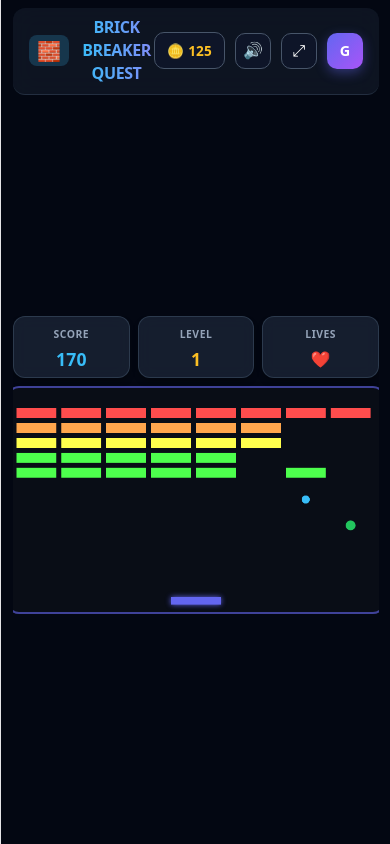
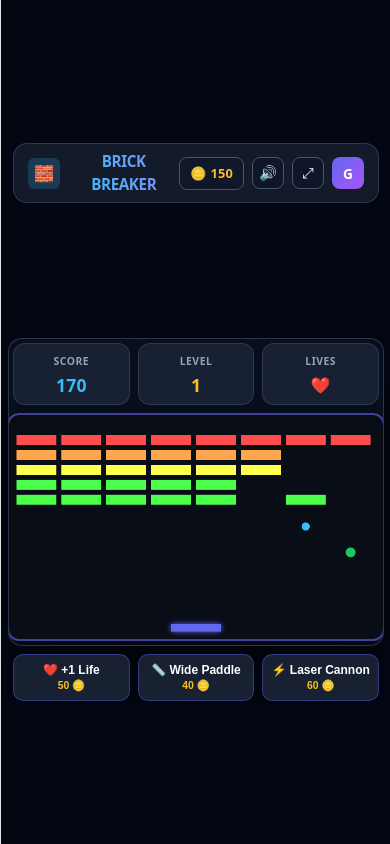
Before and after one commit to kiran28092003/brick-breaker-frontend, a React app: page / in a window 390 px wide. Built offline with nearby package versions, Linux system fonts and the light colour scheme; no server answers; the HTML template or start-up script is replaced by a standard one.

Commit message:
Add full booster inventory tray, currency system, and responsive full-screen layout

```diff
--- a/src/App.jsx
+++ b/src/App.jsx
@@ -9,9 +9,10 @@ export default function App() {
   const [levelCleared, setLevelCleared] = useState(false);
   const [currentLevel, setCurrentLevel] = useState(1);
   const [finalScore, setFinalScore] = useState(0);
-  const [coins, setCoins] = useState(125);
+  const [coins, setCoins] = useState(150); // Currency system
   const [soundEnabled, setSoundEnabled] = useState(true);
   const [gameKey, setGameKey] = useState(0);
+  const [activeBooster, setActiveBooster] = useState(null); // Booster inventory state
 
   const handleGameOver = (score) => {
     setFinalScore(score);
@@ -20,7 +21,7 @@ export default function App() {
 
   const handleLevelClear = (score) => {
     setFinalScore(score);
-    setCoins((c) => c + 25);
+    setCoins((c) => c + 25); // Reward coins on level clear
     setLevelCleared(true);
   };
 
@@ -48,13 +49,23 @@ export default function App() {
     }
   };
 
+  // Booster purchase/activation logic
+  const handleActivateBooster = (type, cost) => {
+    if (coins >= cost) {
+      setCoins((c) => c - cost);
+      setActiveBooster(type);
+    } else {
+      alert('Not enough coins!');
+    }
+  };
+
   return (
     <div style={appContainerStyle}>
-      {/* Full-width Immersive Navbar */}
+      {/* Advanced Top Navbar */}
       <header style={navBarStyle}>
         <div style={brandSectionStyle}>
           <div style={logoIconStyle}>🧱</div>
-          <span style={brandTitleStyle}>BRICK BREAKER QUEST</span>
+          <span style={brandTitleStyle}>BRICK BREAKER</span>
         </div>
 
         <div style={navUtilityGroupStyle}>
@@ -82,19 +93,44 @@ export default function App() {
         </div>
       </header>
 
-      {/* Full Screen Game Wrapper */}
+      {/* Main Game Wrapper */}
       <main style={gameWrapperStyle}>
         <div style={canvasContainerStyle}>
           <GameCanvas
             key={gameKey}
             level={currentLevel}
             soundEnabled={soundEnabled}
+            activeBooster={activeBooster}
+            onBoosterConsumed={() => setActiveBooster(null)}
             onGameOver={handleGameOver}
             onLevelClear={handleLevelClear}
             isPaused={gameOver || levelCleared}
           />
         </div>
 
+        {/* Power-Up Booster Tray (Benchmark Parity) */}
+        <div style={boosterTrayStyle}>
+          <button
+            onClick={() => handleActivateBooster('EXTRA_LIFE', 50)}
+            style={boosterButtonStyle}
+          >
+            ❤️ +1 Life <span style={costStyle}>50 🪙</span>
+          </button>
+          <button
+            onClick={() => handleActivateBooster('WIDE_PADDLE', 40)}
+            style={boosterButtonStyle}
+          >
+            📏 Wide Paddle <span style={costStyle}>40 🪙</span>
+          </button>
+          <button
+            onClick={() => handleActivateBooster('LASER', 60)}
+            style={boosterButtonStyle}
+          >
+            ⚡ Laser Cannon <span style={costStyle}>60 🪙</span>
+          </button>
+        </div>
+
+        {/* Game Over Modal */}
         {gameOver && (
           <GameOverModal
             score={finalScore}
@@ -102,6 +138,7 @@ export default function App() {
           />
         )}
 
+        {/* Level Clear Modal */}
         {levelCleared && (
           <LevelClearModal
             level={currentLevel}
@@ -123,43 +160,44 @@ const appContainerStyle = {
   display: 'flex',
   flexDirection: 'column',
   alignItems: 'center',
-  justifyContent: 'space-between',
+  justifyContent: 'space-evenly',
   color: '#fff',
   fontFamily: 'system-ui, -apple-system, BlinkMacSystemFont, "Segoe UI", Roboto, sans-serif',
   margin: 0,
   padding: '8px 12px',
   boxSizing: 'border-box',
-  overflow: 'hidden'
+  overflow: 'hidden' // Strict zero-overflow viewport containment
 };
 
 const navBarStyle = {
   width: '100%',
+  maxWidth: '750px',
   display: 'flex',
   justifyContent: 'space-between',
   alignItems: 'center',
-  background: 'rgba(30, 41, 59, 0.4)',
+  background: 'rgba(30, 41, 59, 0.6)',
   backdropFilter: 'blur(12px)',
-  borderBottom: '1px solid rgba(51, 65, 85, 0.6)',
-  borderRadius: '12px',
-  padding: '8px 16px',
+  border: '1px solid rgba(51, 65, 85, 0.8)',
+  borderRadius: '14px',
+  padding: '6px 14px',
   boxSizing: 'border-box'
 };
 
 const brandSectionStyle = {
   display: 'flex',
   alignItems: 'center',
-  gap: '10px'
+  gap: '8px'
 };
 
 const logoIconStyle = {
-  fontSize: '1.2rem',
+  fontSize: '1rem',
   background: 'rgba(56, 189, 248, 0.2)',
-  padding: '4px 8px',
-  borderRadius: '8px'
+  padding: '4px 6px',
+  borderRadius: '6px'
 };
 
 const brandTitleStyle = {
-  fontSize: '1rem',
+  fontSize: '0.95rem',
   fontWeight: '800',
   letterSpacing: '-0.025em',
   background: 'linear-gradient(to right, #38bdf8, #818cf8)',
@@ -170,15 +208,15 @@ const brandTitleStyle = {
 const navUtilityGroupStyle = {
   display: 'flex',
   alignItems: 'center',
-  gap: '10px'
+  gap: '8px'
 };
 
 const badgeStyle = {
   background: 'rgba(15, 23, 42, 0.8)',
   border: '1px solid #475569',
-  borderRadius: '10px',
-  padding: '6px 12px',
-  fontSize: '0.85rem',
+  borderRadius: '8px',
+  padding: '4px 10px',
+  fontSize: '0.8rem',
   fontWeight: '700',
   display: 'flex',
   alignItems: 'center'
@@ -187,38 +225,38 @@ const badgeStyle = {
 const iconButtonStyle = {
   background: 'rgba(15, 23, 42, 0.8)',
   border: '1px solid #475569',
-  borderRadius: '10px',
-  width: '36px',
-  height: '36px',
+  borderRadius: '8px',
+  width: '32px',
+  height: '32px',
   display: 'flex',
   justifyContent: 'center',
   alignItems: 'center',
   color: '#fff',
   cursor: 'pointer',
-  fontSize: '1rem'
+  fontSize: '0.9rem'
 };
 
 const userAvatarStyle = {
   background: 'linear-gradient(135deg, #6366f1 0%, #a855f7 100%)',
-  borderRadius: '10px',
-  width: '36px',
-  height: '36px',
+  borderRadius: '8px',
+  width: '32px',
+  height: '32px',
   display: 'flex',
   justifyContent: 'center',
   alignItems: 'center',
   fontWeight: 'bold',
-  fontSize: '0.9rem',
-  boxShadow: '0 4px 12px rgba(99, 102, 241, 0.4)'
+  fontSize: '0.85rem'
 };
 
 const gameWrapperStyle = {
   position: 'relative',
   width: '100%',
+  maxWidth: '750px',
   display: 'flex',
   flexDirection: 'column',
   alignItems: 'center',
   justifyContent: 'center',
-  flex: 1
+  gap: '8px'
 };
 
 const canvasContainerStyle = {
@@ -226,6 +264,41 @@ const canvasContainerStyle = {
   display: 'flex',
   justifyContent: 'center',
   alignItems: 'center',
-  background: 'transparent', // Fullscreen immersion without card box background
-  overflow: 'hidden'
+  background: 'rgba(15, 23, 42, 0.6)',
+  backdropFilter: 'blur(12px)',
+  border: '1px solid rgba(51, 65, 85, 0.8)',
+  borderRadius: '14px',
+  boxShadow: '0 20px 40px -12px rgba(0, 0, 0, 0.7)',
+  overflow: 'hidden',
+  padding: '4px'
 };
+
+const boosterTrayStyle = {
+  display: 'flex',
+  justifyContent: 'space-between',
+  width: '100%',
+  gap: '8px'
+};
+
+const boosterButtonStyle = {
+  flex: 1,
+  background: 'rgba(30, 41, 59, 0.8)',
+  border: '1px solid rgba(99, 102, 241, 0.4)',
+  borderRadius: '10px',
+  padding: '8px',
+  color: '#fff',
+  fontSize: '0.75rem',
+  fontWeight: '700',
+  cursor: 'pointer',
+  display: 'flex',
+  flexDirection: 'column',
+  alignItems: 'center',
+  gap: '2px',
+  backdropFilter: 'blur(8px)',
+  boxShadow: '0 4px 6px rgba(0,0,0,0.2)'
+};
+
+const costStyle = {
+  fontSize: '0.65rem',
+  color: '#fbbf24'
+};
--- a/src/components/GameCanvas.jsx
+++ b/src/components/GameCanvas.jsx
@@ -4,7 +4,15 @@ import React, { useRef, useEffect, useState } from 'react';
 const VIRTUAL_WIDTH = 750;
 const VIRTUAL_HEIGHT = 450;
 
-export default function GameCanvas({ level, soundEnabled, onGameOver, onLevelClear, isPaused }) {
+export default function GameCanvas({
+  level,
+  soundEnabled,
+  activeBooster,
+  onBoosterConsumed,
+  onGameOver,
+  onLevelClear,
+  isPaused
+}) {
   const canvasRef = useRef(null);
   const containerRef = useRef(null);
 
@@ -72,6 +80,22 @@ export default function GameCanvas({ level, soundEnabled, onGameOver, onLevelCle
     isReseting: false
   });
 
+  // Handle Power-Up Booster Tray Activations from App.jsx
+  useEffect(() => {
+    if (!activeBooster) return;
+    const paddle = gameState.current.paddle;
+
+    if (activeBooster === 'EXTRA_LIFE') {
+      setLives((l) => l + 1);
+    } else if (activeBooster === 'WIDE_PADDLE') {
+      paddle.width = Math.min(paddle.width + 40, 200);
+    } else if (activeBooster === 'LASER') {
+      paddle.hasLaser = true;
+    }
+    playSound('powerup');
+    onBoosterConsumed();
+  }, [activeBooster, onBoosterConsumed]);
+
   const createParticles = (x, y, color) => {
     for (let i = 0; i < 12; i++) {
       gameState.current.particles.push({
@@ -133,7 +157,7 @@ export default function GameCanvas({ level, soundEnabled, onGameOver, onLevelCle
       if (!canvas || !container) return;
 
       const maxWidth = window.innerWidth - 16;
-      const maxHeight = window.innerHeight - 100;
+      const maxHeight = window.innerHeight - 150;
 
       let containerWidth = maxWidth;
       let calculatedHeight = containerWidth * (VIRTUAL_HEIGHT / VIRTUAL_WIDTH);
```
